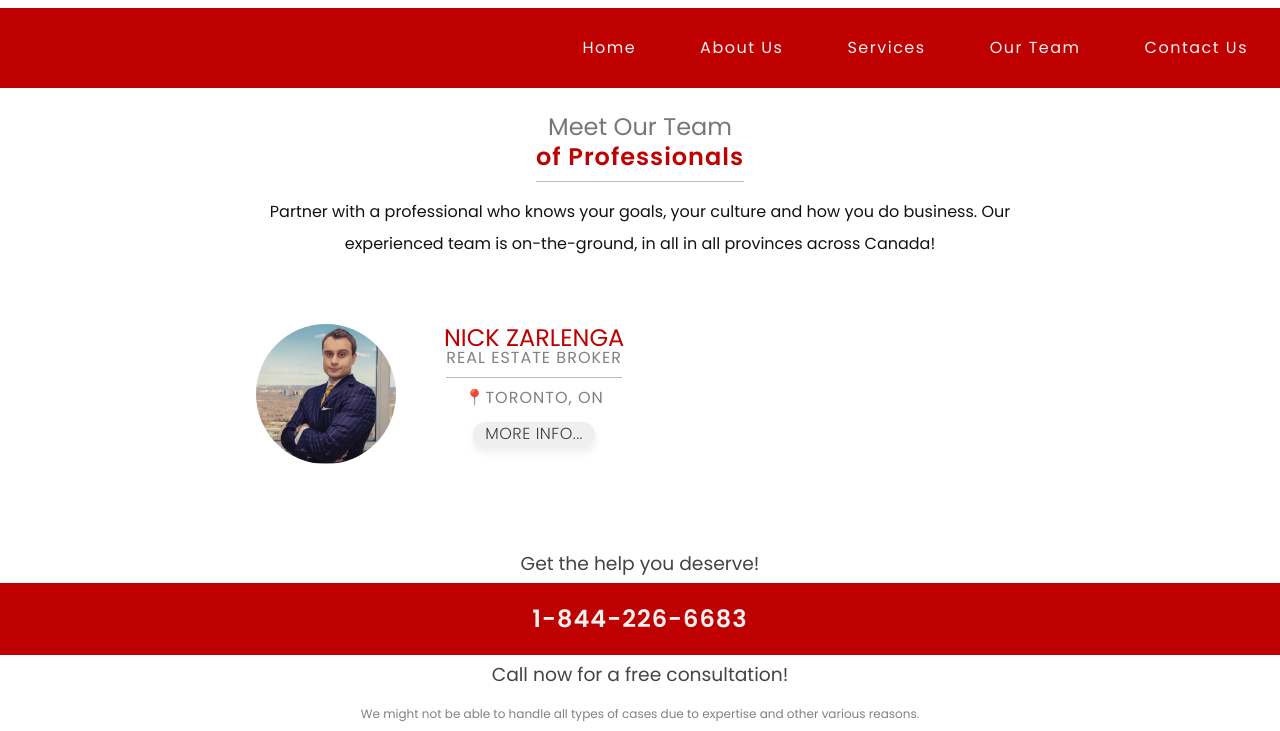
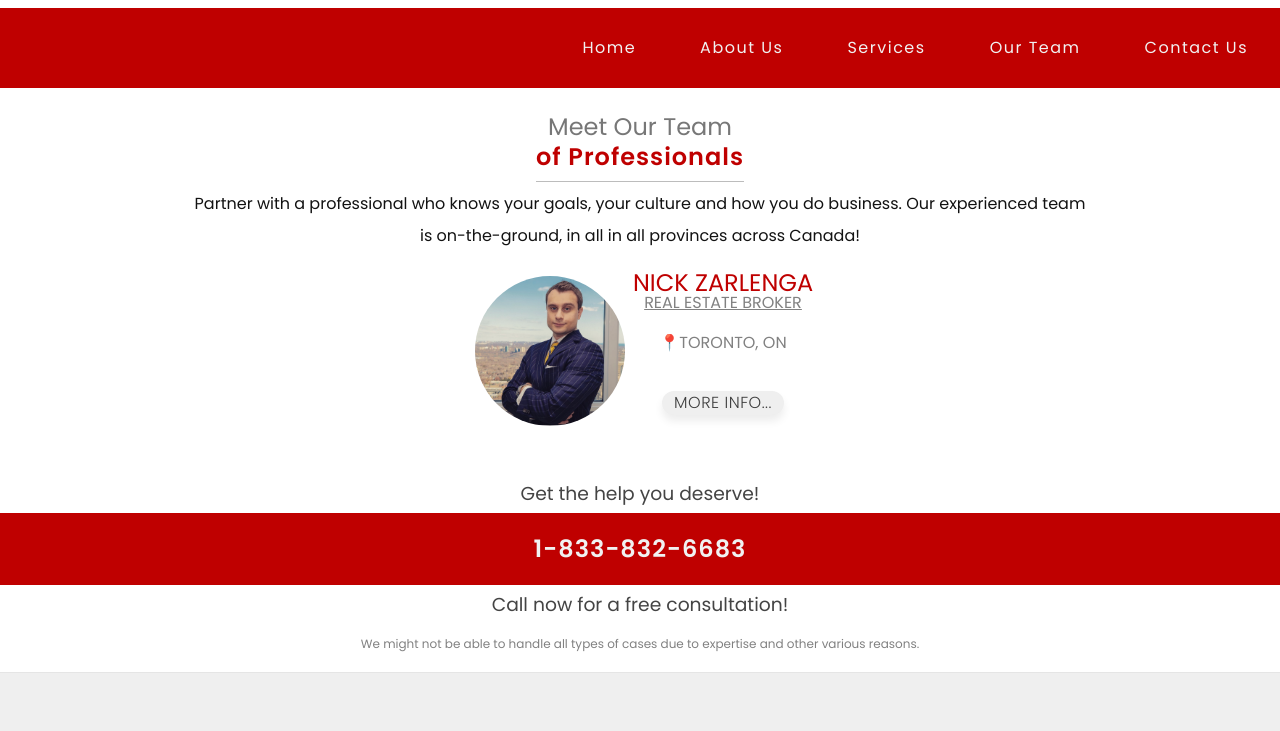
Before and after one commit to bmumz/move-to-canada, a Gatsby site: page /our-team in a window 1280 px wide. Shown: the part 142-873 px from the top of the page. Built offline with nearby package versions, Linux system fonts and the light colour scheme; Gatsby itself is replaced by a stand-in of ours.

Commit message:
Adding template to create team pages dynamically. (#39)
* Adding template to create team pages dynamically.

* Minor styling changes

```diff
--- a/gatsby-config.js
+++ b/gatsby-config.js
@@ -1,7 +1,8 @@
 module.exports = {
   siteMetadata: {
     title: "The Move to Canada Team",
-    phone: "1-844-226-6683",
+    phone: "1-833-832-6683",
+    phoneAlt: "1-833-TEAM-MTC",
     email: "info@movetocanada.com",
     siteUrl: "https://movetocanada.com",
     copyright: 2021,
@@ -45,13 +46,13 @@ module.exports = {
     },
     "gatsby-plugin-sharp",
     "gatsby-transformer-sharp",
+    "gatsby-transformer-remark",
     {
       resolve: "gatsby-source-filesystem",
       options: {
-        name: "images",
-        path: "./src/images/",
+        name: "src",
+        path: `${__dirname}/src/`,
       },
-      __key: "images",
     },
   ],
 };
--- /dev/null
+++ b/gatsby-node.js
@@ -0,0 +1,49 @@
+const path = require("path");
+
+module.exports.onCreateNode = ({ node, actions }) => {
+  const { createNodeField } = actions;
+
+  if (node.internal.type === "MarkdownRemark") {
+    const slug = path.basename(node.fileAbsolutePath, ".md");
+
+    createNodeField({
+      node,
+      name: "slug",
+      value: slug,
+    });
+  }
+};
+
+// iterate over posts and create new page per post
+
+module.exports.createPages = async ({ graphql, actions }) => {
+  const { createPage } = actions;
+  const teamBioTemplate = path.resolve(`./src/templates/teamBio.js`);
+
+  const response = await graphql(`
+    query {
+      allMarkdownRemark {
+        edges {
+          node {
+            fields {
+              slug
+            }
+          }
+        }
+      }
+    }
+  `);
+
+  const pages = response.data.allMarkdownRemark.edges;
+
+  pages.forEach(({ node }) => {
+    // const slug = edge.node.fields.slug;
+    createPage({
+      component: teamBioTemplate,
+      path: `/our-team/${node.fields.slug}`,
+      context: {
+        slug: node.fields.slug,
+      },
+    });
+  });
+};
--- a/src/components/layout/Header.js
+++ b/src/components/layout/Header.js
@@ -5,13 +5,13 @@ import { useSiteMetadata } from "../../hooks/use-site-metadata";
 
 import { StaticImage } from "gatsby-plugin-image";
 import { Link } from "gatsby";
+import PropTypes, { any } from "prop-types";
 
-const Header = ({ pageName }) => {
-  const { phone } = useSiteMetadata();
+const Header = ({ pageName, tags }) => {
+  const { phone, phoneAlt } = useSiteMetadata();
 
   useEffect(() => {
     const header = document.getElementById("navbar");
-
 
     window.addEventListener("scroll", () => {
       if (window.pageYOffset > 70) {
@@ -20,11 +20,10 @@ const Header = ({ pageName }) => {
         header.classList.remove("sticky");
       }
     });
-
   }, []);
   return (
     <>
-      <Seo pageName={pageName} />
+      <Seo pageName={pageName} tags={tags} />
       <div className="header">
         <Navbar />
 
@@ -41,7 +40,7 @@ const Header = ({ pageName }) => {
           </div>
 
           <div className="header__tel">
-            <h1>1-844-CAN-MOVE</h1>
+            <h1>{phoneAlt}</h1>
             <h2>({phone})</h2>
             <h3>Call for a FREE consultation!</h3>
           </div>
@@ -51,4 +50,8 @@ const Header = ({ pageName }) => {
   );
 };
 
+Header.propTypes = {
+  tags: PropTypes.array,
+  pageName: any.isRequired,
+};
 export default Header;
--- a/src/components/team/Card.js
+++ /dev/null
@@ -1,31 +0,0 @@
-import React from "react";
-import { Link } from "gatsby";
-import teamData from "../../data/team-data";
-
-const Card = ({ name, title, location, children }) => {
-  const path = teamData.member.path;
-
-  return (
-    <div className='team__card'>
-      {children}
-      <div className='team__info'>
-        <h2>{name}</h2>
-        <h4 className='team__title'>
-          <span>{title}</span>
-        </h4>
-
-        <h4 className='team__location'>
-          <span role='img' aria-label='location pin'>
-            📍
-          </span>
-          {location}
-        </h4>
-        <Link to={`./${path}`} className='button__grey'>
-          More info...
-        </Link>
-      </div>
-    </div>
-  );
-};
-
-export default Card;
--- /dev/null
+++ b/src/components/team/Cards.js
@@ -0,0 +1,78 @@
+import React from "react";
+import { graphql, Link, useStaticQuery } from "gatsby";
+import { GatsbyImage } from "gatsby-plugin-image";
+
+const Cards = () => {
+  const data = useStaticQuery(graphql`
+    query memberData {
+      allMarkdownRemark {
+        edges {
+          node {
+            fields {
+              slug
+            }
+            frontmatter {
+              jobTitle
+              name
+              location
+              featuredImage {
+                childImageSharp {
+                  gatsbyImageData(width: 150)
+                }
+              }
+            }
+          }
+        }
+      }
+    }
+  `);
+
+  const teamQuery = data.allMarkdownRemark.edges;
+
+  return (
+    <div className="cards">
+      {teamQuery.map((member, i) => {
+        const {
+          name,
+          jobTitle,
+          location,
+          featuredImage,
+        } = member.node.frontmatter;
+
+        return (
+          <div className="card" key={i}>
+            <GatsbyImage
+              image={featuredImage.childImageSharp.gatsbyImageData}
+              alt={name}
+              imgStyle={{ borderRadius: "100%" }}
+              className="card__img"
+            />
+
+            <div className="card__info">
+              <h2>{name}</h2>
+              <h4 className="card__jobTitle">
+                <span>{jobTitle}</span>
+              </h4>
+
+              <h4 className="team__location">
+                <span role="img" aria-label="location pin">
+                  📍
+                </span>
+                {location}
+              </h4>
+
+              <Link
+                to={`/our-team/${member.node.fields.slug}`}
+                className="button__grey"
+              >
+                More info...
+              </Link>
+            </div>
+          </div>
+        );
+      })}
+    </div>
+  );
+};
+
+export default Cards;
--- a/src/hooks/use-site-metadata.js
+++ b/src/hooks/use-site-metadata.js
@@ -8,6 +8,7 @@ export const useSiteMetadata = () => {
           siteMetadata {
             title
             phone
+            phoneAlt
             email
             siteUrl
             copyright
--- a/src/pages/our-team/index.js
+++ b/src/pages/our-team/index.js
@@ -1,11 +1,8 @@
 import React from "react";
 import Footer from "../../components/layout/footer/Footer";
 import Header from "../../components/layout/Header";
-import Layout from "../../components/layout/Layout";
-import Card from "../../components/team/Card";
+import Cards from "../../components/team/Cards";
 import Heading from "../../components/ui/Heading";
-import { StaticImage } from "gatsby-plugin-image";
-import teamData from "../../data/team-data";
 
 const Team = () => {
   const pageTitle = "Our Team";
@@ -13,31 +10,18 @@ const Team = () => {
   return (
     <>
       <Header pageName={pageTitle} />
-      <Layout>
-        <section>
-          <Heading title={`Meet ${pageTitle}`}>of Professionals</Heading>
-          <p>
-            Partner with a professional who knows your goals, your culture and
-            how you do business. Our experienced team is on-the-ground, in all
-            in all provinces across Canada!
-          </p>
 
-          <div className="team__cards">
-            <Card
-              name={teamData.member.name}
-              title={teamData.member.title}
-              location={teamData.member.location}
-            >
-              <StaticImage
-                src="../../images/headshots/nick.jpeg"
-                alt={teamData.member.name}
-                className="team__img-container"
-                imgClassName="team__img"
-              />
-            </Card>
-          </div>
-        </section>
-      </Layout>
+      <section className="team__pg">
+        <Heading title={`Meet ${pageTitle}`}>of Professionals</Heading>
+        <p>
+          Partner with a professional who knows your goals, your culture and how
+          you do business. Our experienced team is on-the-ground, in all in all
+          provinces across Canada!
+        </p>
+
+        <Cards />
+      </section>
+
       <Footer banner={true} />
     </>
   );
--- /dev/null
+++ b/src/pages/our-team/nick-zarlenga.md
@@ -0,0 +1,20 @@
+---
+date: 2021-01-16
+name: "Nick Zarlenga"
+jobTitle: "Real Estate Broker"
+location: "Toronto, ON"
+featuredImage: '../../images/headshots/nick.jpeg'
+tags: ['Nick Zarlenga', 'Nick Zarlenga Real Estate', 'Real Estate Toronto', 'Toronto Realtors', 'Ontario Realtors']
+---
+
+   Nick Zarlenga is a Toronto Real Estate Broker, with over 8 years managing the Ontario
+    Government real estate portfolio, and working with CBRE on numerous multinational
+    corporate real estate requirements including offices, warehouses and hotels.  He is also
+    the founder of The Move to Canada Team, specializing in assisting international buyers
+    acquire Canadian real estate, and acquire Canadian Permanent Residencies and
+    citizenships.
+    <br/>
+    <br/>
+    Nick Zarlenga holds a Bachelor of Commerce with Honours, and a Bachelor of
+    Administrative Studies with Honours, from York University, and is a registered Real
+    Estate Broker in Ontario.
--- a/src/styles/components/_team.scss
+++ b/src/styles/components/_team.scss
@@ -1,89 +1,69 @@
-.team {
-  section {
-    padding-top: 0;
+.card__info {
+  @include flex-col(center);
+  text-transform: uppercase;
+  h2 {
+    color: $red;
   }
-  section:last-child {
-    padding-top: $m-size;
-  }
-  h6 {
-    text-transform: uppercase;
-    font-weight: $reg;
+  h4 {
     color: $darker-grey;
-  }
-  .button__red {
-    margin-bottom: $xl-size;
+    margin-bottom: 1rem;
+    padding-bottom: 0.5rem;
   }
 }
-.team__bio {
-  margin: 0 auto;
-  width: 70vw;
-
+.team__pg {
   p {
-    padding: $m-size 0;
-  }
-  .team__bio--blurb {
-    width: 60vw;
-    padding: $m-size;
-  }
-}
-.team__cards {
-  @include flex-col(center);
-}
-
-.team__card {
-  @include flex-col(center);
-  margin: $l-size 0;
-  width: 80vw;
-  text-transform: uppercase;
-  h4 {
-    color: $darker-grey;
-    letter-spacing: 1px;
-  }
-  button:hover {
-    background: $mid-grey;
-  }
-}
-.team__bio {
-  h3 {
-    @include flex-row(center);
-    text-transform: uppercase;
-    color: $darker-grey;
-    margin-bottom: $s-size;
-  }
-}
-.team__title {
-  @include heading-underline($mid-grey);
-}
-
-.team__location {
-  margin-top: $m-size;
-}
-
-.team__info {
-  @include flex-col(center);
-  color: $red;
-}
-
-.team__img-container {
-  margin: $m-size 0;
-  min-width: 140px;
-  width: 140px;
-  height: auto;
-  .team__img {
-    border-radius: 100%;
+    width: 70vw;
+    margin: 0 auto;
   }
 }
 
-@media (min-width: $desktop-breakpoint) {
-  .team__cards {
-    @include flex-row(space-between);
-    flex-wrap: wrap;
-  }
-  .team__card {
-    @include flex-row(flex-start);
-    width: 30vw;
-  }
-  .team__img-container {
-    margin-right: $xl-size;
+.team__bio {
+  width: 70vw;
+  margin: 0 auto;
+  padding: 2rem 0;
+}
+
+.team {
+  .button__red {
+    margin-top: 1rem;
   }
 }
+
+.team__template {
+  h4 {
+    color: $darker-grey;
+    text-transform: uppercase;
+    letter-spacing: 2;
+    padding-bottom: 2rem;
+  }
+}
+.cards {
+  display: flex;
+  flex-direction: column;
+}
+
+.card {
+  flex-direction: column;
+  align-items: center;
+  display: flex;
+  margin: 1rem;
+  .card__jobTitle {
+    text-decoration: underline;
+  }
+}
+
+.card__img {
+  margin: 0.5rem;
+}
+
+@media (min-width: 750px) {
+  .cards {
+    flex-direction: row;
+    justify-content: center;
+  }
+  .card {
+    flex-direction: row;
+    justify-content: center;
+    width: 40vw;
+  }
+}
--- a/src/styles/components/index.scss
+++ b/src/styles/components/index.scss
@@ -7,10 +7,10 @@
 @import "./hero";
 @import "./contact";
 @import "./legal";
-@import "./team";
 @import "./footer";
 @import "./pageIntro";
 @import "./about";
 @import "./home";
 @import "./thanks";
 @import "./faq";
+@import "./team";
--- a/src/styles/layout/_layout.scss
+++ b/src/styles/layout/_layout.scss
@@ -23,7 +23,6 @@
 .heading__underline {
   @include heading-underline($mid-grey);
   padding-bottom: $s-size;
-  font-size: 0.8rem;
 }
 
 .heading__bold {
@@ -69,10 +68,6 @@
 }
 
 @media (min-width: $desktop-breakpoint) {
-  .heading__underline {
-    font-size: 1.5rem;
-  }
-
   .layout {
     width: 60vw;
     align-items: flex-start;
```
Also changed, not shown: package.json (+4 -3 lines), src/components/Seo.js (+7 -2 lines), src/components/team/Bio.js (deleted, +0 -47 lines), src/pages/our-team/nickZarlenga.js (deleted, +0 -12 lines), src/templates/teamBio.js (added, +62 -0 lines), 1 other file.
